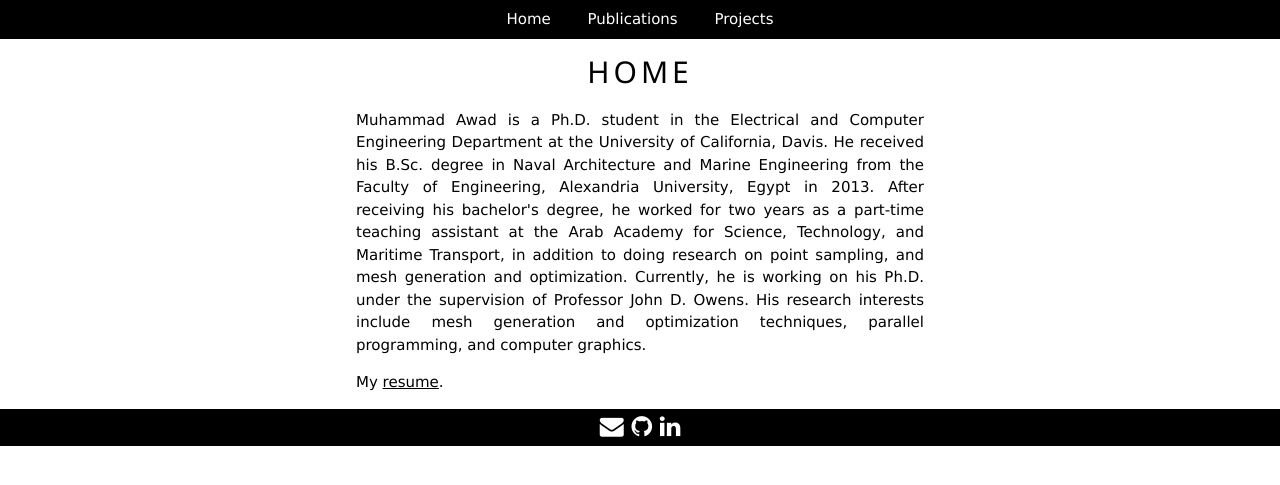
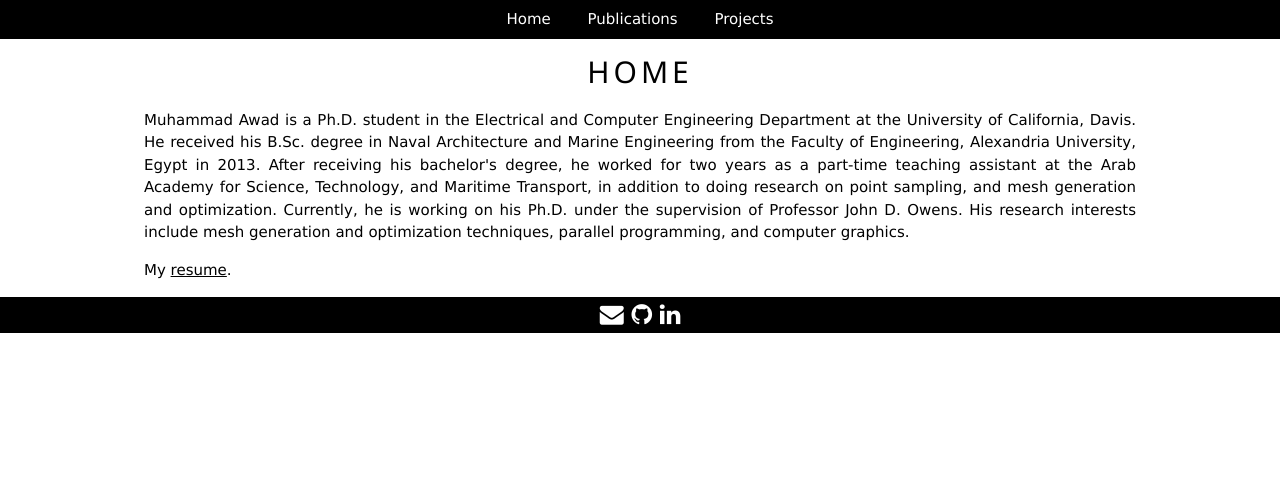
Before and after one commit to maawad/maawad.github.io, a Jekyll site: the page built from index.html, in a window 1280 px wide. Shown: the top 485 px of the page. Built offline with Jekyll 4.4.1, drawn with Linux system fonts in a browser that asks for light colours; nearby versions of some CDN libraries.

Commit message:
Update default.html

```diff
--- a/_layouts/default.html
+++ b/_layouts/default.html
@@ -20,7 +20,7 @@
 			</nav>
 
 			<div class="container">
-			<section class="w3-container w3-center w3-content" style="max-width:600px">
+			<section class="w3-container w3-center w3-content" style="max-width:1024px">
 			{{ content }}
 			</div><!-- /.container -->
 
```
